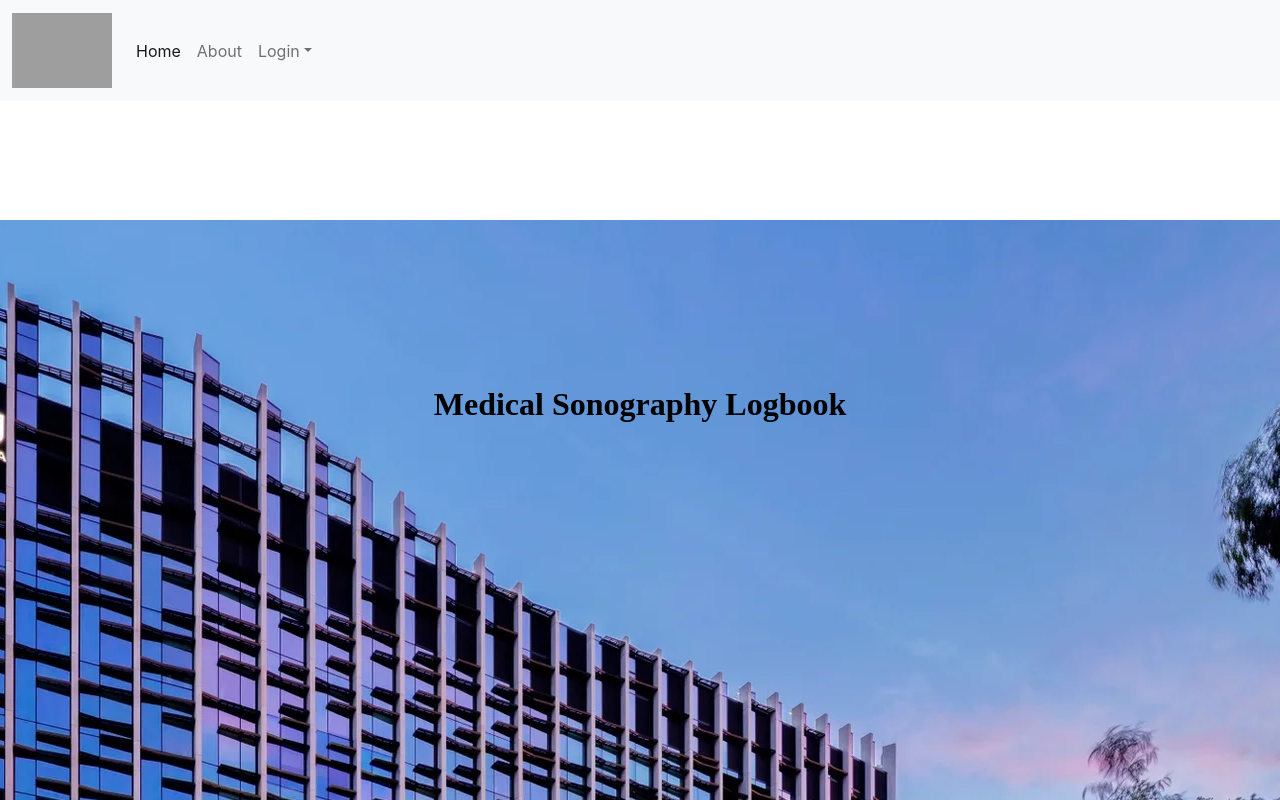
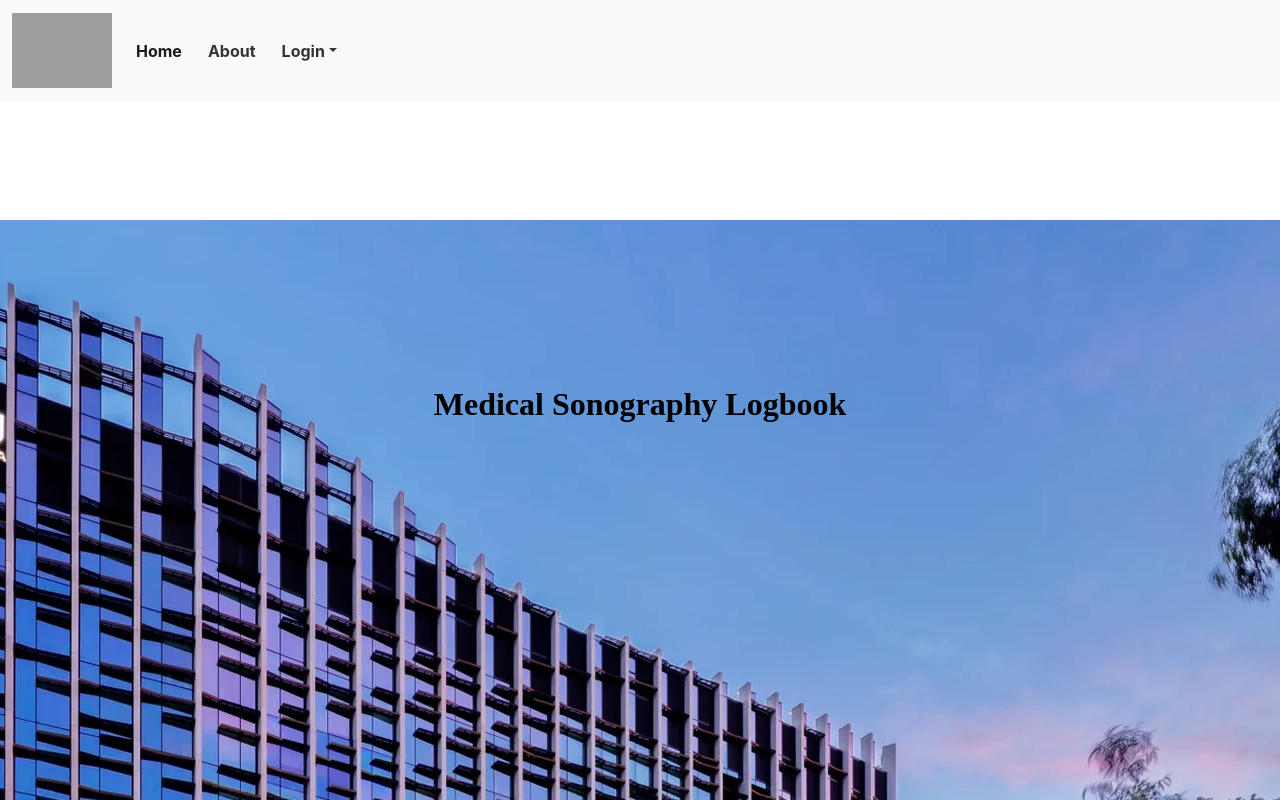
Before and after one commit to AnhNotAnh/ICT-Capstone-Project, a React (Create React App) app in the folder my-app/: page / in a window 1280 px wide. Shown: the top 800 px of the page. Built offline with nearby package versions, Linux system fonts and the light colour scheme; grey boxes are pictures that could not be loaded.

Commit message:
made the text in nav bar a bit more bolder to make it look more aesthetic

```diff
--- a/my-app/src/App.css
+++ b/my-app/src/App.css
@@ -40,3 +40,11 @@
 {
   background: radial-gradient(circle at 3% 25%, rgba(0, 255, 235, 1) 0%, rgba(68, 103, 191, 1) 0%, rgba(0, 43, 114, 1) 0%);
 }; */
+
+
+/*make the links look bolder*/
+.navbar-nav .nav-link{
+  color: #333;
+  margin-right: 10px;
+  font-weight: bold;
+}
```
